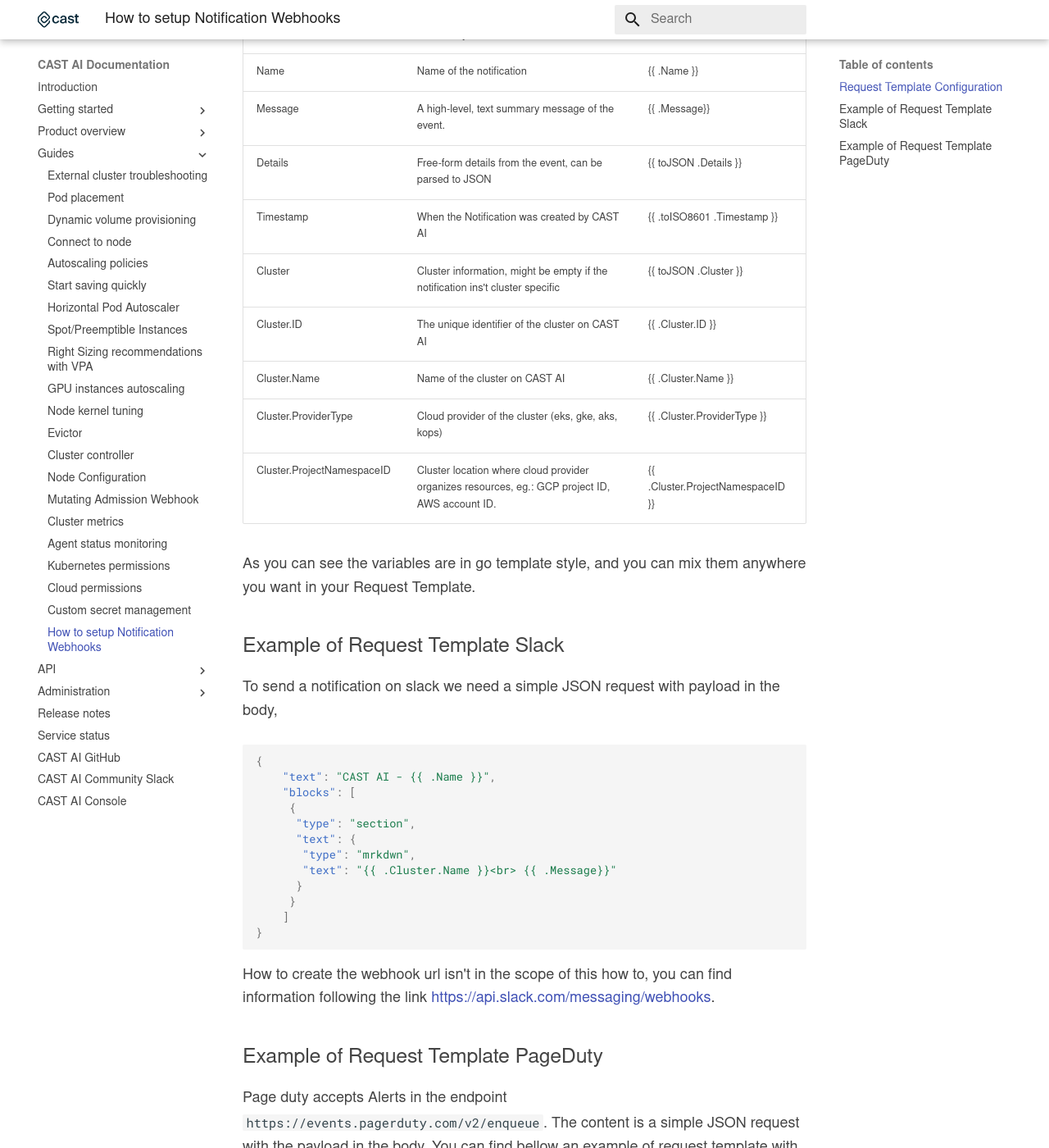
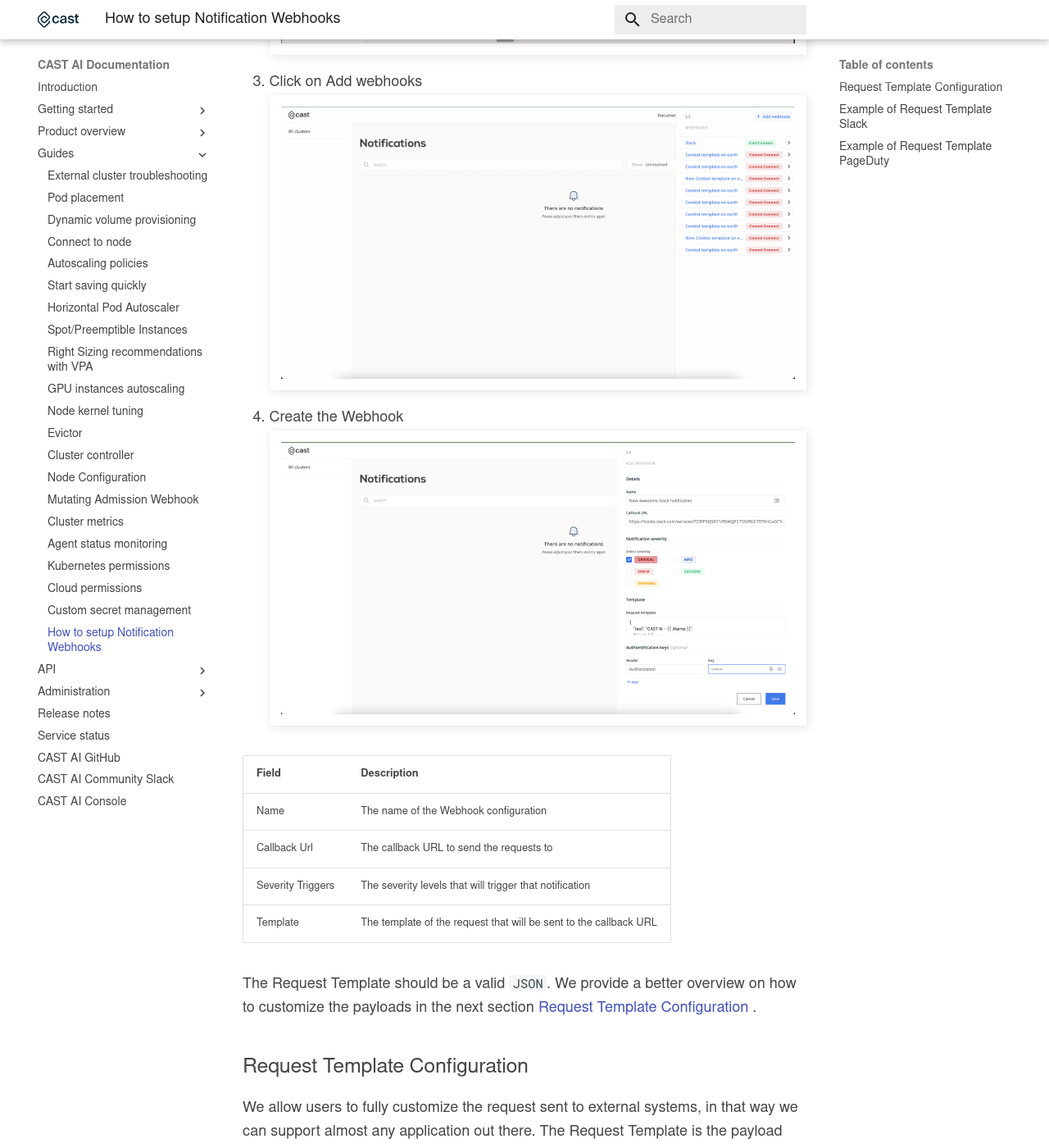
Before and after one commit to castai/docs, an MkDocs documentation site: the page built from docs/guides/webhooks.md, in a window 1280 px wide and 1400 px high, scrolled down 1153 px. Shown: the whole window at 82% size. Built offline with MkDocs 1.6.1 and Material for MkDocs 9.7.7, drawn with Linux system fonts in a browser that asks for light colours; some web fonts are replaced; some of the changed text lies outside the part shown.

Commit message:
add missing information

```diff
--- a/docs/guides/webhooks.md
+++ b/docs/guides/webhooks.md
@@ -3,10 +3,28 @@
 ---
 
 # How to setup Notification Webhooks
+To send notifications from CAST AI Console to a external system, select the organization you want to configure the webhook.
 
-To send notifications from CAST AI Console to a external system, go to the organization you want to configure the webhook and then notifications.
+1. Click on the Notifications Icon -> View All
+![](./notification/webhook-configuration-01.png)
 
-![](./notification/webhook-configuration.png)
+2. Click on Webhooks
+![](./notification/webhook-configuration-02.png)
+
+3. Click on Add webhooks
+![](./notification/webhook-configuration-03.png)
+
+4. Create the Webhook
+![](./notification/webhook-configuration-04.png)
+
+| Field             | Description                                                       |
+| ----------------- | ----------------------------------------------------------------- |
+| Name              | The name of the Webhook configuration                             |
+| Callback Url      | The callback URL to send the requests to                          |
+| Severity Triggers | The severity levels that will trigger that notification           |
+| Template          | The template of the request that will be sent to the callback URL |
+
+The Request Template should be a valid `JSON`. We provide a better overview on how to customize the payloads in the next section  [Request Template Configuration](#Request Template Configuration) .
 
 ## Request Template Configuration
 
@@ -20,7 +38,7 @@
 | Name                       | Name of the notification                                                                        | {{ .Name }}                       |
 | Message                    | A high-level, text summary message of the event.                                                | {{ .Message}}                     |
 | Details                    | Free-form details from the event, can be parsed to JSON                                         | {{ toJSON .Details }}             |
-| Timestamp                  | When the Notification was created by CAST AI                                                    | {{ .toISO8601 .Timestamp }}       |
+| Timestamp                  | When the Notification was created by CAST AI                                                    | {{ toISO8601 .Timestamp }}        |
 | Cluster                    | Cluster information, might be empty if the notification ins't cluster specific                  | {{ toJSON .Cluster }}             |
 | Cluster.ID                 | The unique identifier of the cluster on CAST AI                                                 | {{ .Cluster.ID }}                 |
 | Cluster.Name               | Name of the cluster on CAST AI                                                                  | {{ .Cluster.Name }}               |
```
Also changed, not shown: other parts of docs/guides/webhooks.md (+3 -1 lines), docs/guides/notification/webhook-configuration-01.png (added), docs/guides/notification/webhook-configuration-02.png (renamed from docs/guides/notification/webhook-configuration.png), docs/guides/notification/webhook-configuration-03.png (added), docs/guides/notification/webhook-configuration-04.png (added).
